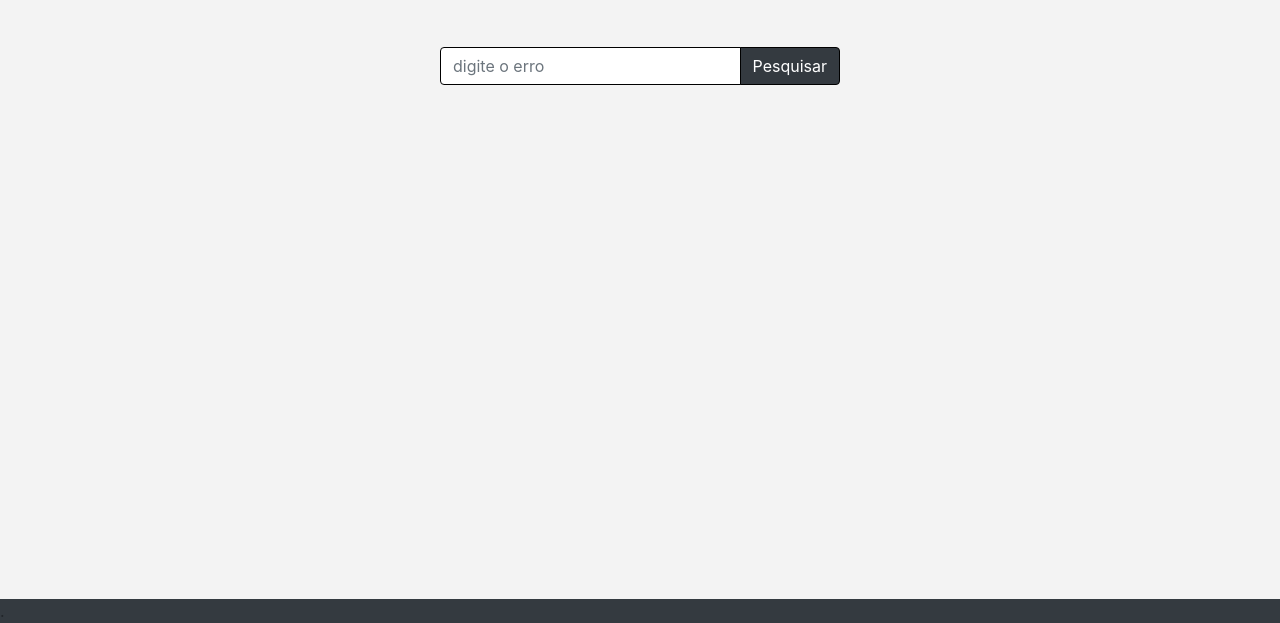
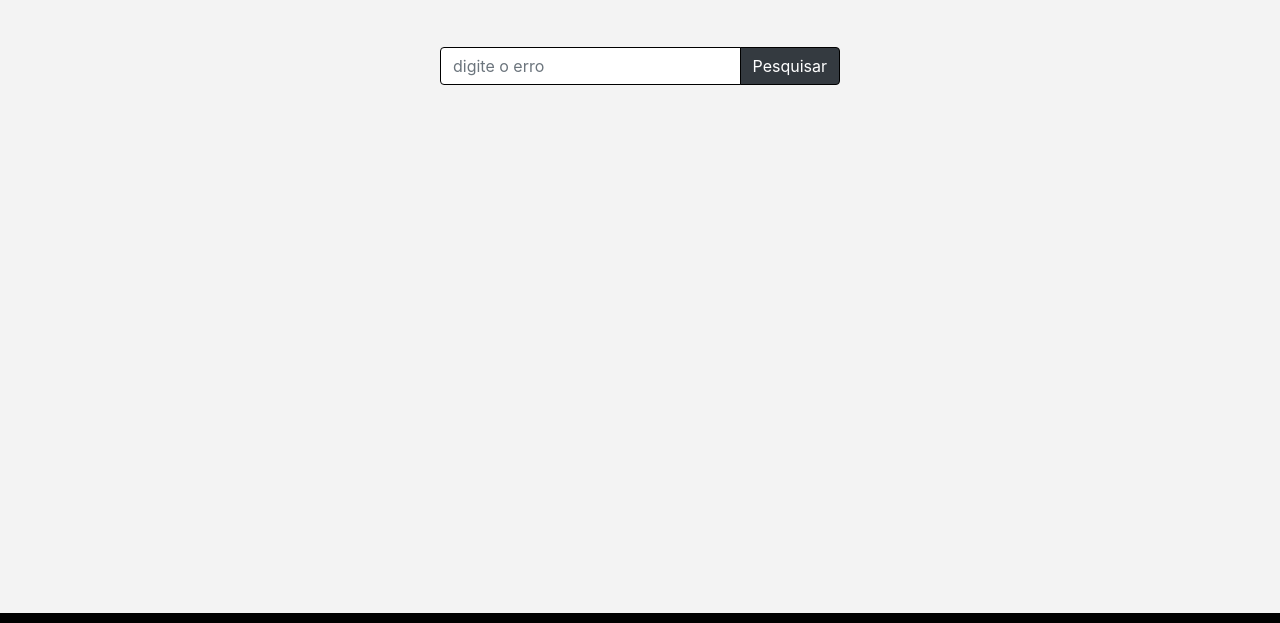
Before and after one commit to Magicianred/Verificador-de-erros, a plain HTML site: page index.html in a window 1280 px wide. Shown: the part 177-800 px from the top of the page. Drawn offline with Linux system fonts and the light colour scheme.

Commit message:
atualizaçao

```diff
--- a/css/style.css
+++ b/css/style.css
@@ -24,6 +24,8 @@ img{
 
 .footer {
 
+    background-color: black;
+    height: 10px;
     position:fixed;
     bottom: 0;
     width:100%;
--- a/index.html
+++ b/index.html
@@ -3,6 +3,7 @@
 <head>
     <meta charset="UTF-8">
     <meta name="viewport" content="width=device-width, initial-scale=1.0">
+    <meta http-equiv="X-UA-Compatible" content="ie=edge" />
     <title>teste</title>
 
     <link rel="stylesheet" href="./css/bootstrap.css">
@@ -38,7 +39,7 @@
 
     </div>
 
-    <footer class="footer bg-dark">
+    <footer class="footer">
 
         <div  >
             .
```
